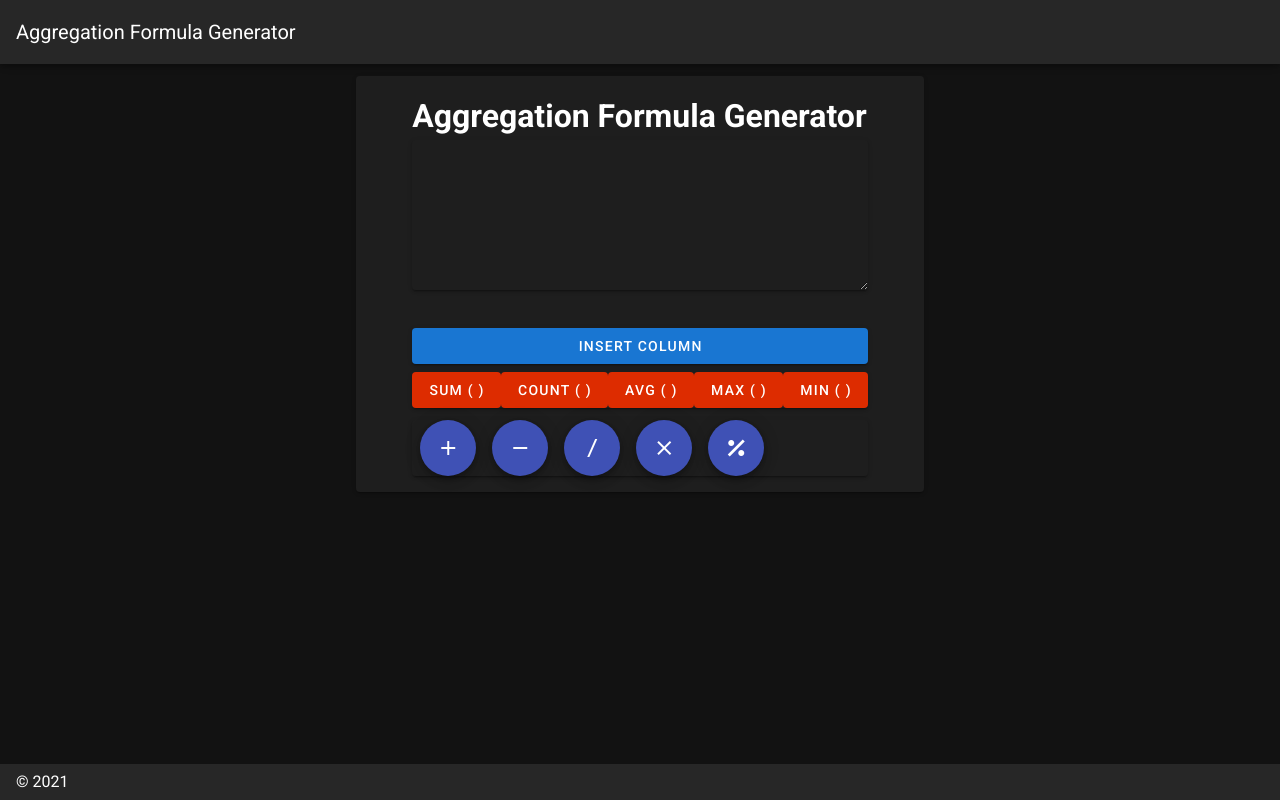
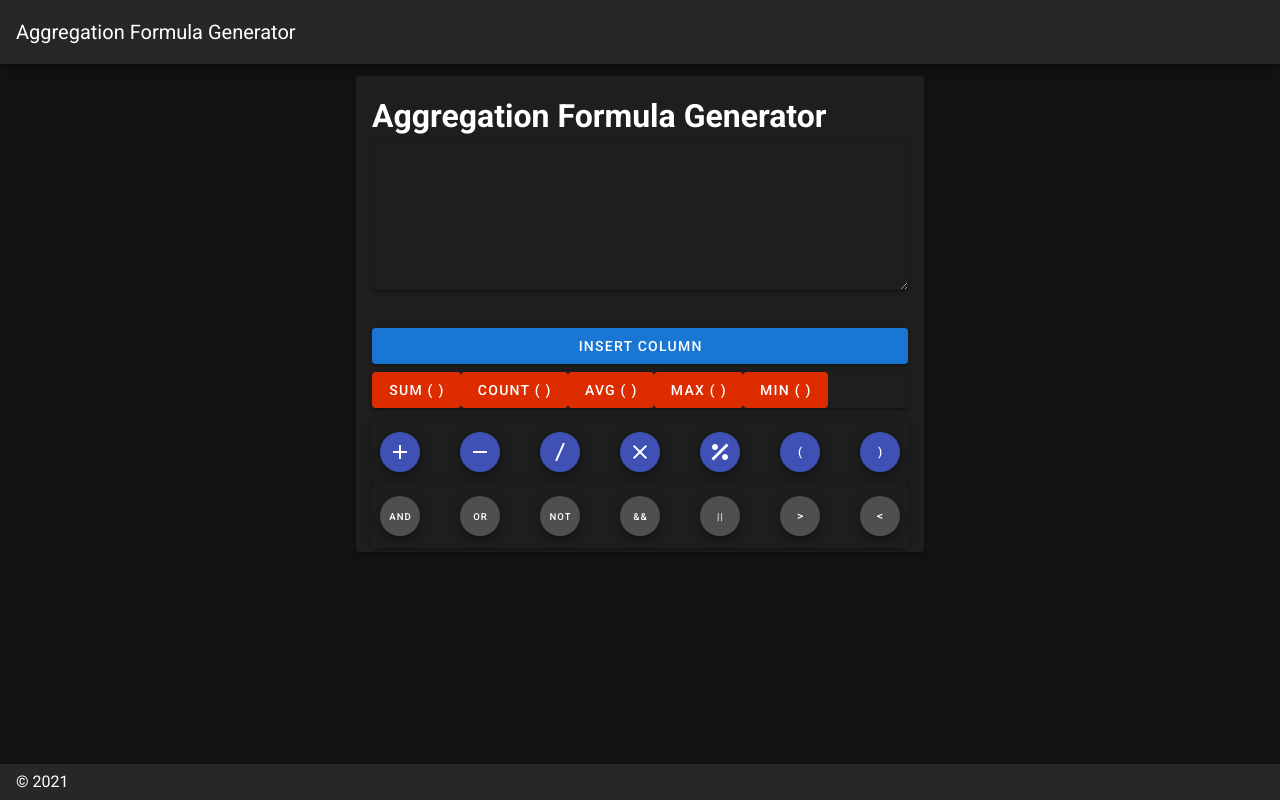
Before and after one commit to nayane95/Aggregation-formula-generator, a Nuxt app: page / in a window 1280 px wide. Built offline with nearby package versions, Linux system fonts and the light colour scheme.

Commit message:
add logical Operators

```diff
--- a/components/GeneratorView.vue
+++ b/components/GeneratorView.vue
@@ -39,50 +39,111 @@
     </v-fab-transition>
     <v-card elevation="2">
       <!-- <AggregateFunctions /> -->
-      <v-btn depressed color="error" @click="setFunction(`SUM`)">
+      <v-btn depressed color="error" @click="setToFormula(`SUM( )`)">
         SUM ( )
       </v-btn>
-      <v-btn depressed color="error" @click="setFunction(`COUNT`)">
+      <v-btn depressed color="error" @click="setToFormula(`COUNT( )`)">
         COUNT ( )
       </v-btn>
-      <v-btn depressed color="error" @click="setFunction(`AVG`)">
+      <v-btn depressed color="error" @click="setToFormula(`AVG( )`)">
         AVG ( )
       </v-btn>
-      <v-btn depressed color="error" @click="setFunction(`MAX`)">
+      <v-btn depressed color="error" @click="setToFormula(`MAX( )`)">
         MAX ( )
       </v-btn>
-      <v-btn depressed color="error" @click="setFunction(`MIN`)">
+      <v-btn depressed color="error" @click="setToFormula(`MIN( )`)">
         MIN ( )
       </v-btn>
     </v-card>
-    <v-card elevation="2" class="mt-3">
+    <v-card elevation="3" class="mt-3">
       <!-- <AggregateFunctions /> -->
-      <v-btn class="mx-2" fab dark color="indigo" @click="setArrithmaticOperator(` + `)">
+      <v-row class="mt-2">
+        <v-col>
+          <v-btn class="mx-2" fab dark color="indigo" small @click="setToFormula(` + `)">
             <v-icon dark>
               mdi-plus
             </v-icon>
           </v-btn>
-      <v-btn class="mx-2" fab dark color="indigo" @click="setArrithmaticOperator(` - `)">
+        </v-col>
+        <v-col>
+          <v-btn class="mx-2" fab dark color="indigo" small @click="setToFormula(` - `)">
             <v-icon dark>
               mdi-minus
             </v-icon>
           </v-btn>
-      <v-btn class="mx-2" fab dark color="indigo" @click="setArrithmaticOperator(` / `)">
+        </v-col>
+        <v-col>
+          <v-btn class="mx-2" fab dark color="indigo" small @click="setToFormula(` / `)">
             <v-icon dark>
               mdi-slash-forward
             </v-icon>
           </v-btn>
-      <v-btn class="mx-2" fab dark color="indigo" @click="setArrithmaticOperator(` * `)">
+        </v-col>
+        <v-col>
+          <v-btn class="mx-2" fab dark color="indigo" small @click="setToFormula(` * `)">
             <v-icon dark>
               mdi-close
             </v-icon>
           </v-btn>
-      <v-btn class="mx-2" fab dark color="indigo" @click="setArrithmaticOperator(` % `)">
+        </v-col>
+        <v-col>
+          <v-btn class="mx-2" fab dark color="indigo" small @click="setToFormula(` % `)">
             <v-icon dark>
               mdi-percent
             </v-icon>
           </v-btn>
-
+        </v-col>
+        <v-col>
+          <v-btn class="mx-2" fab dark color="indigo" small @click="setToFormula(` ( `)">
+          (
+          </v-btn>
+        </v-col>
+        <v-col>
+           <v-btn class="mx-2" fab dark color="indigo" small @click="setToFormula(` ) `)">
+            )
+          </v-btn>
+        </v-col>
+      </v-row>
+    </v-card>
+    <v-card elevation="3" class="mt-3">
+      <!-- <Logical Operators /> -->
+      <v-row class="mt-2">
+        <v-col>
+          <v-btn class="mx-2" fab dark color="#4f4f4f" small @click="setToFormula(` AND `)">
+            <small>AND</small>
+          </v-btn>
+        </v-col>
+        <v-col>
+          <v-btn class="mx-2" fab dark color="#4f4f4f" small @click="setToFormula(` OR `)">
+            <small>OR</small>
+          </v-btn>
+        </v-col>
+        <v-col>
+          <v-btn class="mx-2" fab dark color="#4f4f4f" small @click="setToFormula(` NOT `)">
+            <small>NOT</small>
+          </v-btn>
+        </v-col>
+        <v-col>
+          <v-btn class="mx-2" fab dark color="#4f4f4f" small @click="setToFormula(` && `)">
+            <small>&&</small>
+          </v-btn>
+        </v-col>
+        <v-col>
+          <v-btn class="mx-2" fab dark color="#4f4f4f" small @click="setToFormula(` || `)">
+            <small>||</small>
+          </v-btn>
+        </v-col>
+        <v-col>
+          <v-btn class="mx-2" fab dark color="#4f4f4f" small @click="setToFormula(` > `)">
+          >
+          </v-btn>
+        </v-col>
+        <v-col>
+           <v-btn class="mx-2" fab dark color="#4f4f4f" small @click="setToFormula(` < `)">
+          <
+          </v-btn>
+        </v-col>
+      </v-row>
     </v-card>
   </div>
 </template>
@@ -93,9 +154,9 @@ export default {
     schema: null,
     column: null,
     dataSources: [
-      { schema: "1111", columns: ["test1", "test2"] },
-      { schema: "2222", columns: ["test4", "test3"] },
-      { schema: "3333", columns: ["test5", "test6"] }
+      { schema: "Customer", columns: ["id", "first_name", "last_name", "adress_line01", "adress_line02", "adress_line03", "age", "DOB"] },
+      { schema: "Product", columns: ["id", "name", "price", "qty"] },
+      { schema: "Employee", columns: ["id", "first_name", "last_name", "adress_line", "age", "DOB", "salary"] },
     ],
     columns: [],
     expand: false,
@@ -117,13 +178,8 @@ export default {
       this.expand = !this.expand;
       this.reset();
     },
-    setFunction(fn) {
-      let text = fn + `( )`;
-      this.insertTextToTextArea(text);
-    },
-    setArrithmaticOperator(fn) {
-      let text = fn;
-      this.insertTextToTextArea(text);
+    setToFormula(fn) {
+      this.insertTextToTextArea(fn);
     },
 
     insertTextToTextArea(text) {
```
Lines whose indentation alone changed are shown as unchanged.
